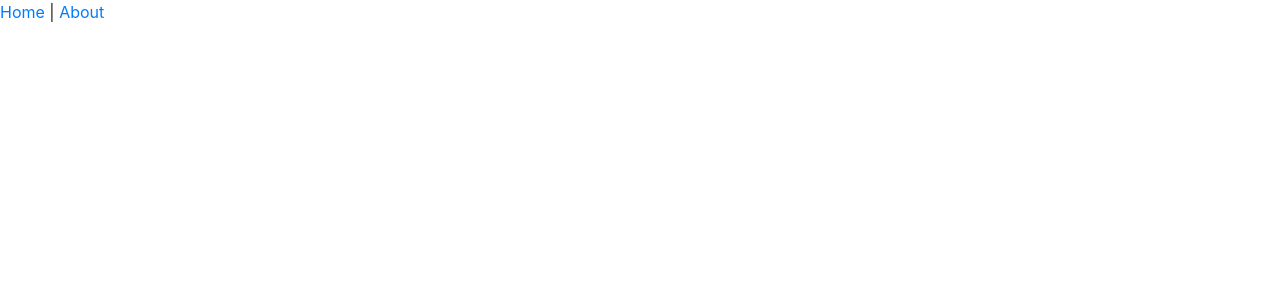
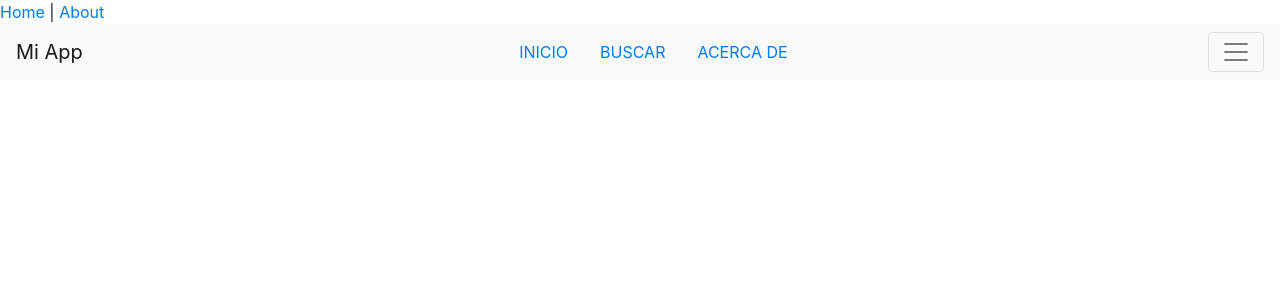
Before and after one commit to flowersflowing/dl_layout, a Vue app: page / in a window 1280 px wide. Shown: the top 300 px of the page. Built offline with nearby package versions, Linux system fonts and the light colour scheme.

Commit message:
Agregando navbar

```diff
--- a/src/App.vue
+++ b/src/App.vue
@@ -10,7 +10,7 @@
 
 <script>
 export default {
-  name: 'App',
+  name: 'App'
 }
 </script>
 
--- a/src/components/Layout.vue
+++ b/src/components/Layout.vue
@@ -1,20 +1,53 @@
 <template>
-  <div class="layout">
+  <div>
+    <b-navbar toggleable type="light" variant="light">
+      <b-navbar-brand href="#">Mi App</b-navbar-brand>
+
+      <div class="items">
+        <b-nav-item>INICIO</b-nav-item>
+        <b-nav-item>BUSCAR</b-nav-item>
+        <b-nav-item>ACERCA DE</b-nav-item>
+      </div>
+
+      <b-navbar-toggle target="nav-collapse"></b-navbar-toggle>
+
+      <b-collapse id="nav-collapse" is-nav>
+
+        <!-- Right aligned nav items -->
+        <b-navbar-nav class="ml-auto">
+
+          <b-nav-item-dropdown text="Lang" right>
+            <b-dropdown-item href="#">EN</b-dropdown-item>
+            <b-dropdown-item href="#">ES</b-dropdown-item>
+            <b-dropdown-item href="#">RU</b-dropdown-item>
+            <b-dropdown-item href="#">FA</b-dropdown-item>
+          </b-nav-item-dropdown>
+
+          <b-nav-item-dropdown right>
+            <!-- Using 'button-content' slot -->
+            <template #button-content>
+              <em>User</em>
+            </template>
+            <b-dropdown-item href="#">Profile</b-dropdown-item>
+            <b-dropdown-item href="#">Sign Out</b-dropdown-item>
+          </b-nav-item-dropdown>
+        </b-navbar-nav>
+      </b-collapse>
+    </b-navbar>
   </div>
 </template>
 
 <script>
 export default {
-  name: 'Layout',
-  data() {
-    pers: [
-
-    ]
-  }
+  name: 'Layout'
 }
 </script>
 
 <!-- Add "scoped" attribute to limit CSS to this component only -->
 <style scoped lang="scss">
-@import 'node_modules/bootstrap/scss/bootstrap.scss';
+.items {
+  list-style: none;
+  display: flex;
+  justify-content: end;
+}
 </style>
--- a/src/views/Home.vue
+++ b/src/views/Home.vue
@@ -11,7 +11,7 @@ import Layout from '../components/Layout.vue';
 export default {
   name: 'Home',
   components: {
-    Layout,
+    Layout
   }
 }
 </script>
```
